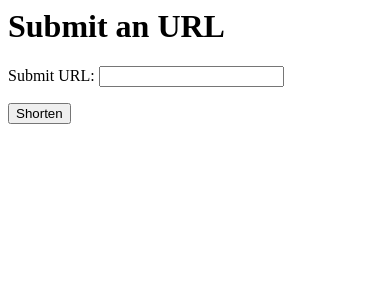
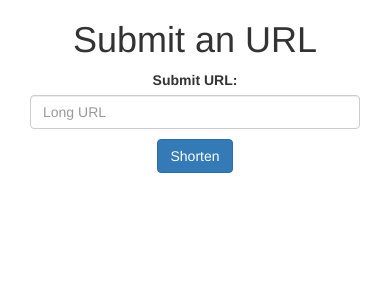
Before and after one commit to ponsfrilus/django1.10, a Django app: page / in a window 390 px wide. Shown: the top 300 px of the page. Run offline with Django 3.2, Linux system fonts and the light colour scheme; some libraries are stand-ins or nearby versions.

Commit message:
+bootstrap +template extends

```diff
--- a/shortme/shortener/forms.py
+++ b/shortme/shortener/forms.py
@@ -4,7 +4,16 @@ from .validators import validate_url, validate_url_epfl
 
 
 class SubmitUrlForm(forms.Form):
-    url = forms.CharField(label="Submit URL", validators=[validate_url, validate_url_epfl])
+    url = forms.CharField(
+        label="Submit URL",
+        validators=[validate_url, validate_url_epfl],
+        widget = forms.TextInput(
+            attrs = {
+                "placeholder": "Long URL",
+                "class": "form-control",
+            }
+        ),
+    )
 
     # def clean(self):
     #     '''
--- a/shortme/shortener/templates/shortener/home.html
+++ b/shortme/shortener/templates/shortener/home.html
@@ -1,7 +1,12 @@
+{% extends "base.html" %}
+
+{% block content %}
 <h1>{{ title }}</h1>
 
-<form action="." method="POST"> {% csrf_token %}
-    <!-- <input name='url' type='text' placeholder='Shorten your URL' /> -->
-    {{ form.as_p }}
-    <input type="submit" value="Shorten" />
-</form>
+<div class="col-sm-4 col-sm-offset-4">
+    <form action="." method="POST"> {% csrf_token %}
+        {{ form.as_p }}
+        <input class="btn btn-primary" type="submit" value="Shorten" />
+    </form>
+</div>
+{% endblock content %}
--- a/shortme/shortme/settings.py
+++ b/shortme/shortme/settings.py
@@ -69,7 +69,7 @@ HOST_PORT = '8000'
 TEMPLATES = [
     {
         'BACKEND': 'django.template.backends.django.DjangoTemplates',
-        'DIRS': [],
+        'DIRS': [os.path.join(BASE_DIR, "templates")],
         'APP_DIRS': True,
         'OPTIONS': {
             'context_processors': [
--- /dev/null
+++ b/shortme/templates/base.html
@@ -0,0 +1,18 @@
+<!DOCTYPE html>
+<html>
+    <head>
+        <meta charset="utf-8">
+        <title>ShortME | {% block title %}Shorten that URL{% endblock title %}</title>
+        <link rel="stylesheet" href="https://maxcdn.bootstrapcdn.com/bootstrap/3.3.7/css/bootstrap.min.css" integrity="sha384-BVYiiSIFeK1dGmJRAkycuHAHRg32OmUcww7on3RYdg4Va+PmSTsz/K68vbdEjh4u" crossorigin="anonymous">
+    </head>
+    <body>
+        <div class="container">
+            <div class="row">
+                <div class="text-center col-sm-12">
+                    {% block content %}
+                    {% endblock content %}
+                </div>
+            </div>
+        </div>
+    </body>
+</html>
```
Also changed, not shown: shortme/shortener/templates/shortener/already-exists.html (+9 -1 lines), shortme/shortener/templates/shortener/success.html (+9 -1 lines), README.md.
